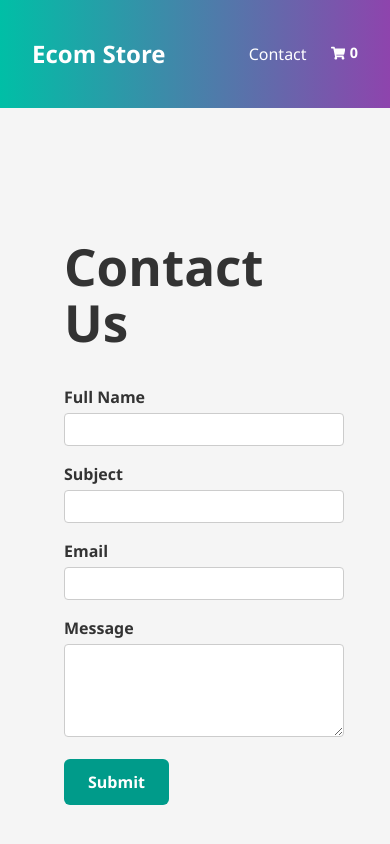
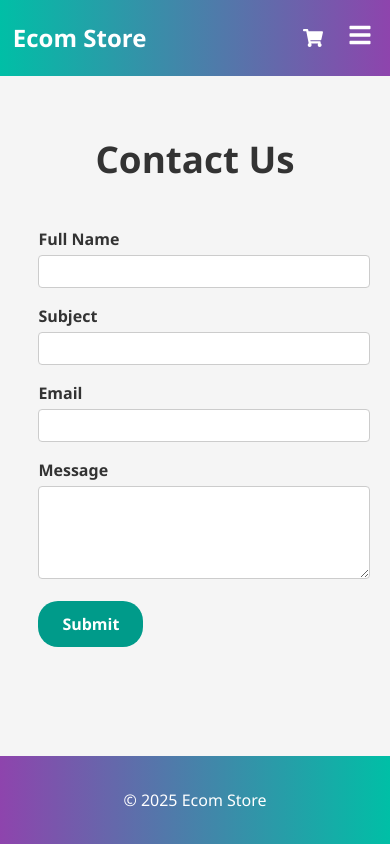
Before and after one commit to Anaid0616/react-ecom, a React (Vite) app: page /contact in a window 390 px wide. Shown: the top 844 px of the page. Built offline with nearby package versions, Linux system fonts and the light colour scheme.

Commit message:
Header and hamburger menu components and styling

```diff
--- a/src/components/Header/Header.tsx
+++ b/src/components/Header/Header.tsx
@@ -1,13 +1,24 @@
 import styled from 'styled-components';
 import { Link } from 'react-router-dom';
 import { useCartStore } from '../../store/useCartStore';
-import { FaShoppingCart } from 'react-icons/fa';
+import { useState } from 'react';
+import { FaBars, FaTimes, FaShoppingCart } from 'react-icons/fa';
 
 // --- Styled components ---
 const HeaderWrapper = styled.header`
   background: linear-gradient(90deg, #00bfa6, #8e44ad);
-  padding: 1rem 2rem;
+
   color: white;
+`;
+
+const Container = styled.div`
+  max-width: 1200px;
+  margin: 0 auto;
+  padding: 0 2rem;
+
+  @media (max-width: 600px) {
+    padding: 0 0.5rem;
+  }
 `;
 
 const Nav = styled.nav`
@@ -15,11 +26,53 @@ const Nav = styled.nav`
   justify-content: space-between;
   align-items: center;
   flex-wrap: wrap;
+  position: relative;
 `;
 
-const NavLinks = styled.div`
+const CartIconWrapper = styled.div`
+  position: relative;
   display: flex;
-  gap: 1.5rem;
+  align-items: center;
+  gap: 0.5rem;
+`;
+
+const CartIcon = styled.div`
+  color: white;
+  font-weight: bold;
+  font-size: 0.9rem;
+  display: flex;
+  align-items: center;
+`;
+
+const CartCount = styled.span`
+  position: absolute;
+  top: -6px;
+  right: -10px;
+  background-color: #00bfa6;
+  color: #8e44ad;
+  font-size: 0.75rem;
+  font-weight: bold;
+  border-radius: 50%;
+  padding: 2px 6px;
+  line-height: 1;
+`;
+
+const LogoSection = styled.div`
+  flex: 1;
+
+  @media (max-width: 600px) {
+    margin-left: 0.3rem;
+  }
+`;
+
+const DesktopLinks = styled.div`
+  display: flex;
+  align-items: center;
+  gap: 3rem;
+
+  @media (max-width: 768px) {
+    display: none;
+  }
 
   a {
     color: white;
@@ -31,35 +84,108 @@ const NavLinks = styled.div`
   }
 `;
 
-const CartIcon = styled.div`
-  color: white;
-  font-weight: bold;
-  font-size: 0.9rem;
+const MobileActions = styled.div`
+  display: none;
+
+  @media (max-width: 768px) {
     display: flex;
     align-items: center;
-  gap: 0.3rem;
+    gap: 2rem;
+  }
+
+  @media (max-width: 400px) {
+    gap: 1rem;
+  }
+`;
+
+const MobileNavLinks = styled.div<{ $open: boolean }>`
+  display: none;
+
+  @media (max-width: 768px) {
+    display: ${({ $open }) => ($open ? 'flex' : 'none')};
+    flex-direction: column;
+    background: linear-gradient(90deg, #00bfa6, #8e44ad);
+    width: 100%;
+    padding: 1rem;
+    gap: 1rem;
+
+    a {
+      color: white;
+      font-weight: 500;
+    }
+  }
+`;
+
+const HamburgerButton = styled.button`
+  background: none;
+  border: none;
+  color: white;
+  font-size: 1.5rem;
+  cursor: pointer;
+  padding: 0.6rem;
+
+  /* Remove focus outline and border */
+  outline: none;
+
+  &:focus {
+    outline: none;
+    box-shadow: none;
+  }
+
+  &:focus-visible {
+    box-shadow: 0 0 0 2px rgba(255, 255, 255, 0.5);
+    border-radius: 4px;
+  }
 `;
 
 function Header() {
   const items = useCartStore((state) => state.items);
   const total = items.reduce((sum, item) => sum + item.quantity, 0);
+  const [isOpen, setIsOpen] = useState(false);
 
   return (
     <HeaderWrapper>
+      <Container>
         <Nav>
+          <LogoSection>
             <Link to="/">
               <h2>Ecom Store</h2>
             </Link>
-        <NavLinks>
+          </LogoSection>
+
+          <DesktopLinks>
             <Link to="/contact">Contact</Link>
             <Link to="/cart">
+              <CartIconWrapper>
                 <CartIcon>
-              <FaShoppingCart />
-              {total}
+                  <FaShoppingCart size={20} />
                 </CartIcon>
+                {total > 0 && <CartCount>{total}</CartCount>}
+              </CartIconWrapper>
             </Link>
-        </NavLinks>
+          </DesktopLinks>
+
+          <MobileActions>
+            <Link to="/cart">
+              <CartIconWrapper>
+                <CartIcon>
+                  <FaShoppingCart size={20} />
+                </CartIcon>
+                {total > 0 && <CartCount>{total}</CartCount>}
+              </CartIconWrapper>
+            </Link>
+            <HamburgerButton onClick={() => setIsOpen(!isOpen)}>
+              {isOpen ? <FaTimes /> : <FaBars />}
+            </HamburgerButton>
+          </MobileActions>
+
+          <MobileNavLinks $open={isOpen}>
+            <Link to="/contact" onClick={() => setIsOpen(false)}>
+              Contact
+            </Link>
+          </MobileNavLinks>
         </Nav>
+      </Container>
     </HeaderWrapper>
   );
 }
--- a/src/components/ProductsList/ProductsList.tsx
+++ b/src/components/ProductsList/ProductsList.tsx
@@ -6,11 +6,15 @@ import styled from 'styled-components';
 const Grid = styled.div`
   display: grid;
   gap: 2rem;
-  padding: 2rem;
+  padding-top: 2rem;
   grid-template-columns: repeat(auto-fit, minmax(200px, 1fr));
   justify-items: center;
   max-width: 1200px;
   margin: 0 auto;
+
+  @media (max-width: 600px) {
+    padding: 0.1rem;
+  }
 `;
 
 // --- ProductList component ---
--- a/src/components/products/Products.tsx
+++ b/src/components/products/Products.tsx
@@ -9,6 +9,10 @@ import { useDebounce } from '../../utils/useDebounce';
 
 const Wrapper = styled.div`
   padding: 2rem;
+
+  @media (max-width: 600px) {
+    padding: 0.1rem;
+  }
 `;
 
 const Message = styled.p`
--- a/src/pages/CartPage.tsx
+++ b/src/pages/CartPage.tsx
@@ -10,19 +10,31 @@ const Wrapper = styled.div`
   padding: 2rem;
   max-width: 800px;
   margin: 0 auto;
+
+  @media (max-width: 500px) {
+    padding: 0.1rem;
 `;
 
 const CartTitle = styled.h1`
   margin-bottom: 2rem;
   text-align: center;
+
+  @media (max-width: 600px) {
+    font-size: 2.2rem;
 `;
 
 const CartItem = styled.div`
   display: flex;
+  flex-wrap: wrap;
   align-items: center;
   gap: 1.5rem;
   padding: 1rem 0;
   border-bottom: 1px solid #eee;
+
+  @media (max-width: 600px) {
+    flex-direction: column;
+    align-items: flex-start;
+  }
 `;
 
 const ProductImage = styled.img`
@@ -60,6 +72,19 @@ const Button = styled.button`
 
   &:hover {
     background-color: #ddd;
+  }
+`;
+
+const ItemActions = styled.div`
+  display: flex;
+  align-items: center;
+  gap: 1rem;
+  margin-left: auto;
+
+  @media (max-width: 600px) {
+    flex-wrap: nowrap;
+    justify-content: space-between;
+    width: 100%;
   }
 `;
 
@@ -247,6 +272,8 @@ export default function CartPage() {
               </Button>
             </QuantityControls>
           </Info>
+
+          <ItemActions>
             <Price $discounted={item.discountedPrice < item.price}>
               {(item.discountedPrice || item.price) * item.quantity} kr
             </Price>
@@ -254,6 +281,7 @@ export default function CartPage() {
             <TrashButton onClick={() => removeFromCart(item.id)}>
               <FaTrash />
             </TrashButton>
+          </ItemActions>
         </CartItem>
       ))}
       <Summary>
--- a/src/pages/CheckoutSuccessPage.tsx
+++ b/src/pages/CheckoutSuccessPage.tsx
@@ -25,13 +25,14 @@ const BackButton = styled(Link)`
   background-color: #8e44ad;
   color: white;
   padding: 0.8rem 1.5rem;
-  border-radius: 8px;
+  border-radius: 20px;
   text-decoration: none;
   font-weight: 600;
   transition: background 0.2s;
 
   &:hover {
     background-color: #732d91;
+    color: white;
   }
 `;
 
--- a/src/pages/ContactPage.tsx
+++ b/src/pages/ContactPage.tsx
@@ -7,8 +7,23 @@ import { useState } from 'react';
 // --- Styled components ---
 const Wrapper = styled.div`
   max-width: 600px;
-  margin: 2rem auto;
-  padding: 2rem;
+  margin: 0 auto;
+  padding: 0rem 2rem;
+
+    h1 {
+text-align: center;
+    margin-bottom: 3rem;
+  }
+
+    @media (max-width: 600px) {
+      padding: 0.4rem;
+    }
+
+  h1 {
+    @media (max-width: 600px) {
+      font-size: 2.3rem;
+    }
+
 `;
 
 const Field = styled.div`
@@ -40,7 +55,7 @@ const Button = styled.button`
   color: white;
   font-weight: bold;
   border: none;
-  border-radius: 6px;
+  border-radius: 20px;
   cursor: pointer;
 
   &:hover {
```
Lines whose indentation alone changed are shown as unchanged.
